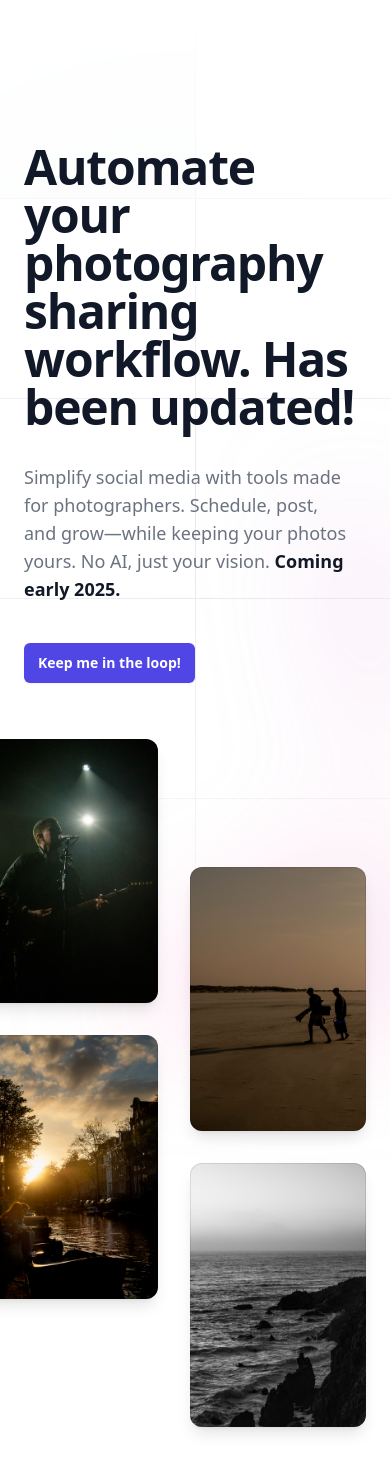
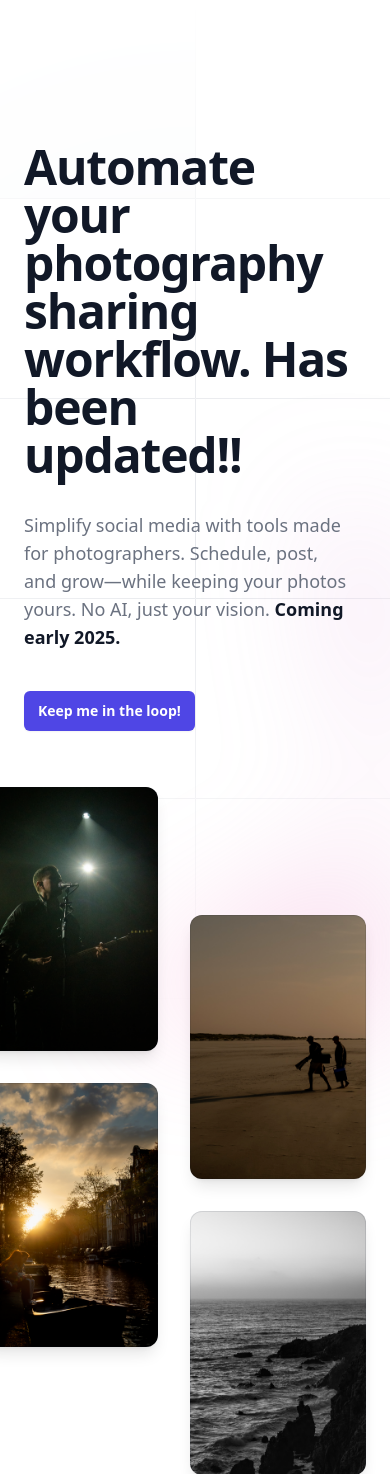
Before and after one commit to nateraluis/postflow, a Django app: page / in a window 390 px wide. Shown: the part 81-1555 px from the top of the page. Run offline with Django 4.2, Linux system fonts and the light colour scheme; some libraries are stand-ins or nearby versions.

Commit message:
test deploy

```diff
--- a/postflow/templates/postflow/components/hero.html
+++ b/postflow/templates/postflow/components/hero.html
@@ -20,7 +20,7 @@
         <div class="mx-auto max-w-7xl px-6 pb-32 pt-36 sm:pt-60 lg:px-8 lg:pt-32">
           <div class="mx-auto max-w-2xl gap-x-14 lg:mx-0 lg:flex lg:max-w-none lg:items-center">
             <div class="relative w-full lg:max-w-xl lg:shrink-0 xl:max-w-2xl">
-              <h1 class="text-pretty text-5xl font-semibold tracking-tight text-gray-900 sm:text-7xl">Automate your photography sharing workflow. Has been updated!</h1>
+              <h1 class="text-pretty text-5xl font-semibold tracking-tight text-gray-900 sm:text-7xl">Automate your photography sharing workflow. Has been updated!!</h1>
               <p class="mt-8 text-pretty text-lg font-medium text-gray-500 sm:max-w-md sm:text-xl/8 lg:max-w-none">Simplify social media with tools made for photographers. Schedule, post, and grow—while keeping your photos yours. No AI, just your vision. <span class="text-gray-900 font-semibold">Coming early 2025.</span></p>
               <div class="mt-10 flex items-center gap-x-6">
                 <a href="#" class="rounded-md bg-indigo-600 px-3.5 py-2.5 text-sm font-semibold text-white shadow-sm hover:bg-indigo-500 focus-visible:outline focus-visible:outline-2 focus-visible:outline-offset-2 focus-visible:outline-indigo-600">Keep me in the loop!</a>
```
